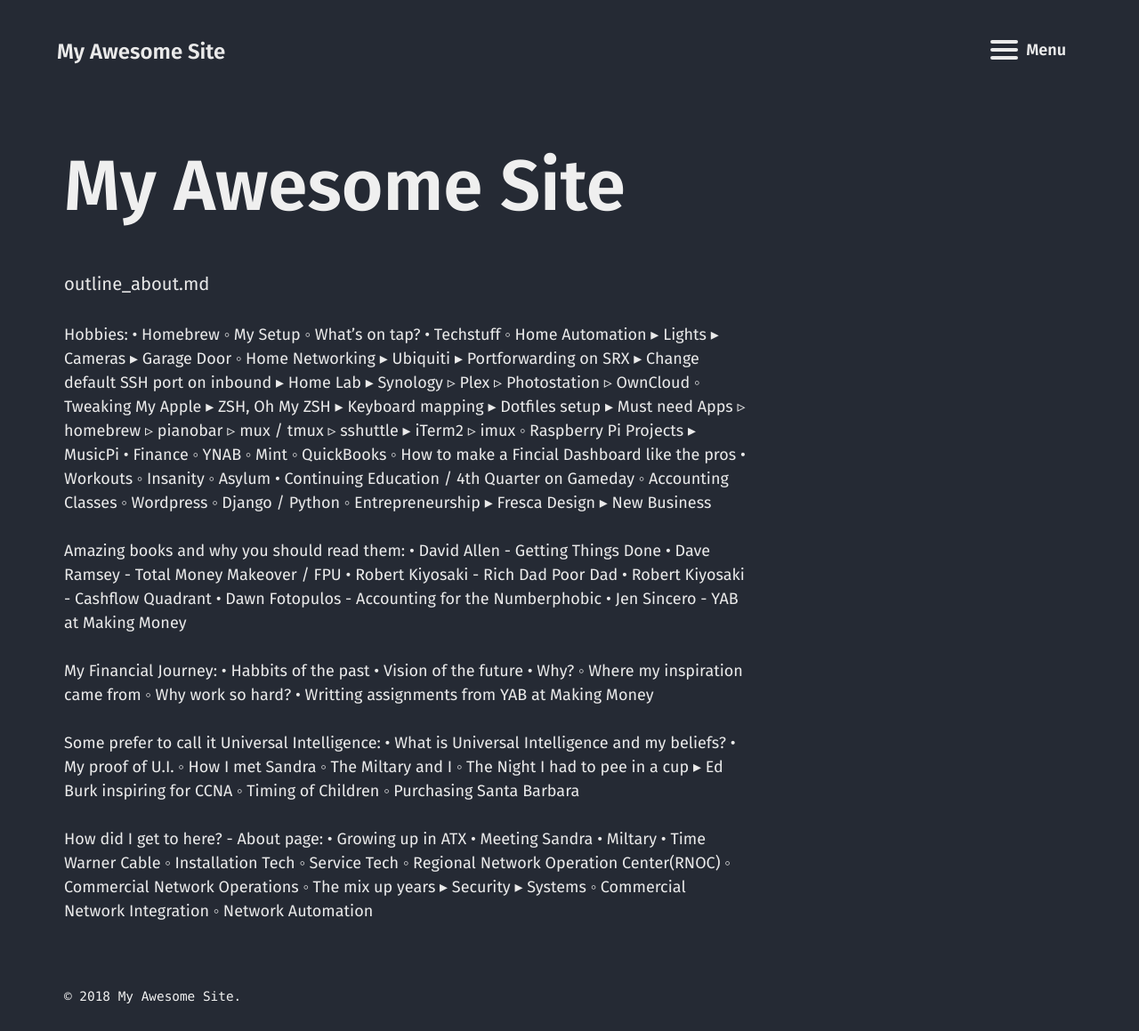
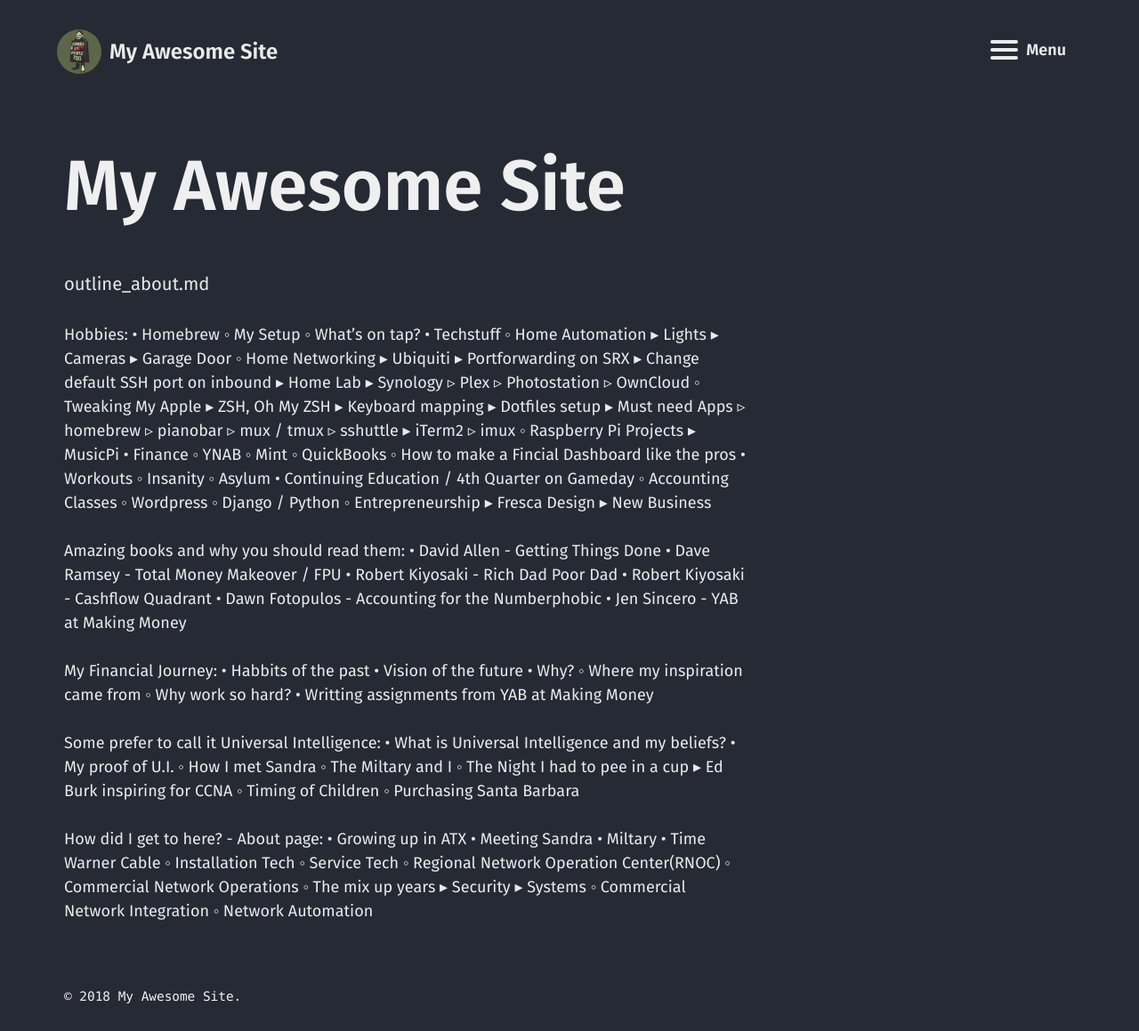
Before and after one commit to mrreyes512/_markBlog, a Jekyll site: the page built from outline_about.md, in a window 1280 px wide. Shown: the whole page at 89% size. Built offline with Jekyll 4.4.1, drawn with Linux system fonts in a browser that asks for light colours; our own code applies the rules of GitHub Pages for plain Markdown files.

Commit message:
adding stuff

```diff
--- a/_config.yml
+++ b/_config.yml
@@ -21,11 +21,10 @@ baseurl: # the optional subpath of your site, e.g. "/blog"
 url: # the base hostname & protocol for your site e.g. "https://mmistakes.github.io"
 author:
   name: Mark Reyes
-  twitter:
-  picture:
-twitter_username:
+  picture: "/assets/images/werepeople.png"
+# twitter_username:
 github_username: mrreyes512
-logo: # path of site logo, e.g. "/assets/images/logo.png"
+logo: "/assets/images/werepeople.png"
 
 # Build settings
 markdown: kramdown
```
Also changed, not shown: assets/images/werepeople.png (added), favicon.ico (added), 1 other file.
